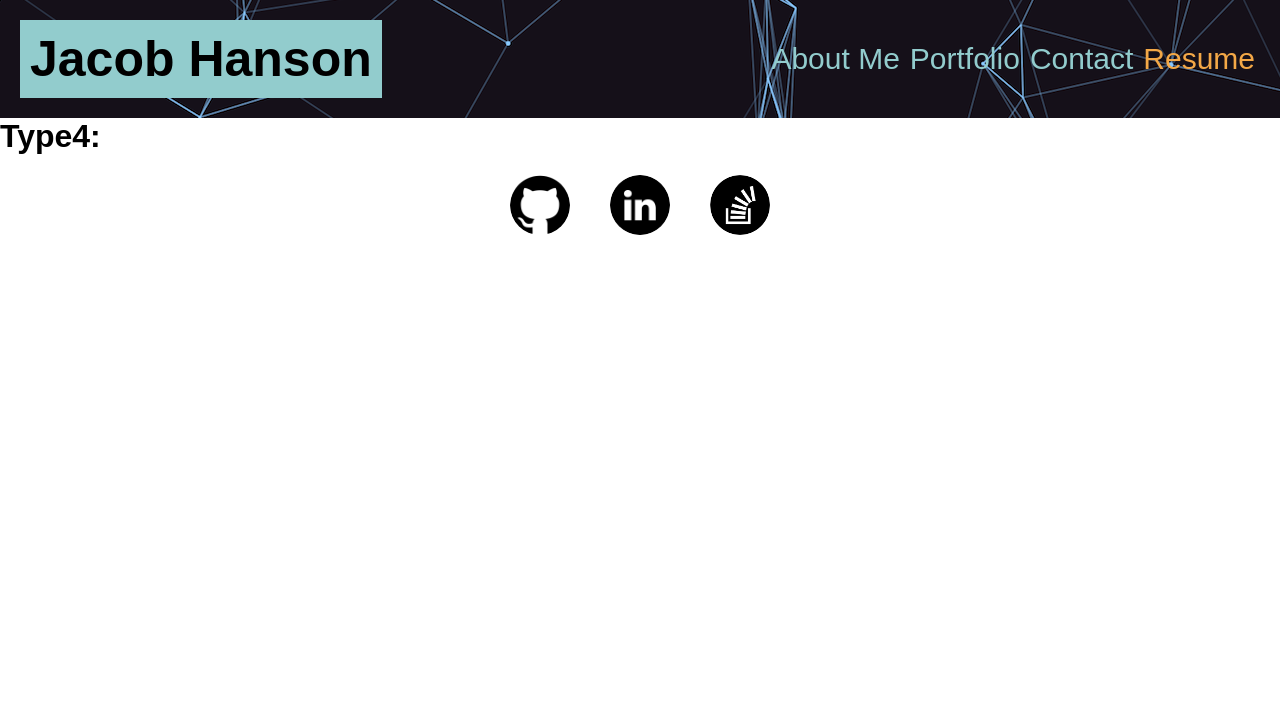
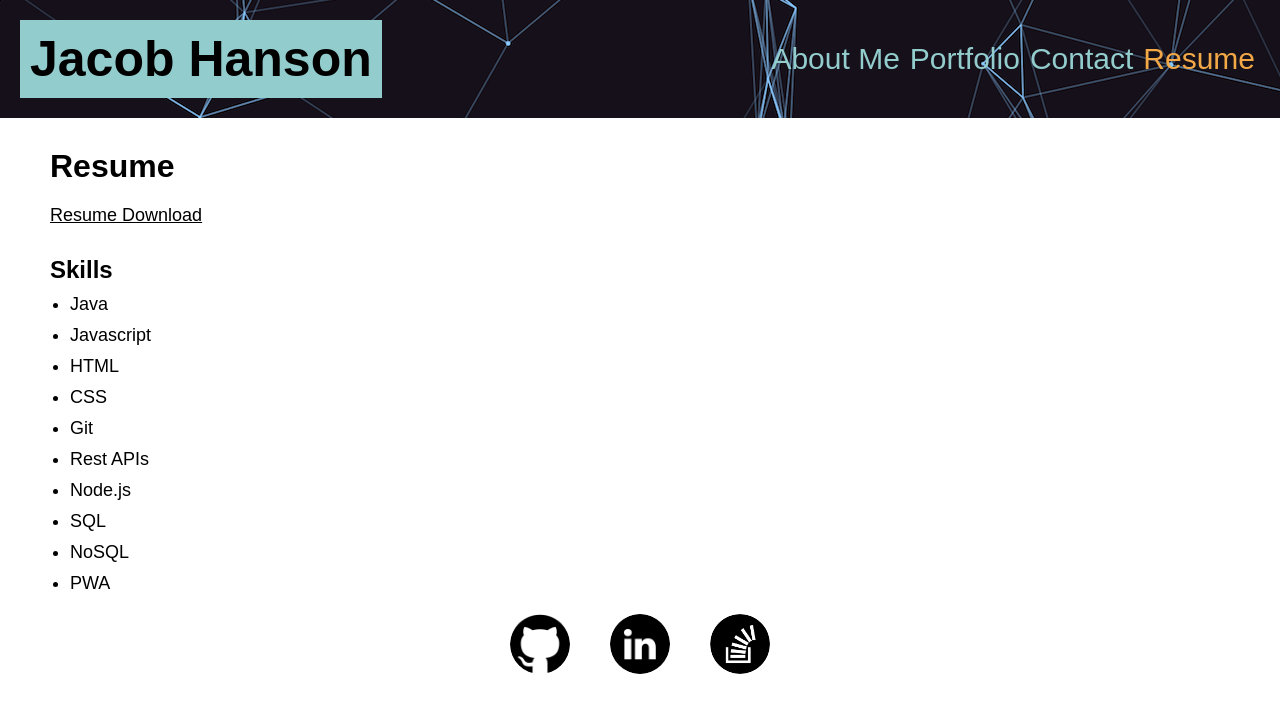
Before and after one commit to JacobRyanHanson/react-portfolio, a React (Create React App) app: page / in a window 1280 px wide. Both pictures are taken after a click on the item "Resume". Shown: the top 712 px of the page. Built offline with nearby package versions, Linux system fonts and the light colour scheme.

Commit message:
Fill resume section

```diff
--- a/src/App.js
+++ b/src/App.js
@@ -2,6 +2,7 @@ import React, { useState } from 'react';
 import Header from './components/Header';
 import Footer from './components/Footer';
 import avatar from "./assets/img/avatar.jpg";
+import resume from "./assets/resume/Resume.pdf";
 
 function App() {
 	const [categories] = useState([
@@ -72,7 +73,23 @@ function App() {
 
 				{currentCategory === categories[3] &&
 					<>
-						<h1>Type4: </h1>
+						<h1 id="resume">Resume </h1>
+						<a id="resume-link" href={resume} download>Resume Download</a>
+
+						<h2 id="skills">Skills</h2>
+
+						<ul id="skill-list-container">
+							<li>Java</li>
+							<li>Javascript</li>
+							<li>HTML</li>
+							<li>CSS</li>
+							<li>Git</li>
+							<li>Rest APIs</li>
+							<li>Node.js</li>
+							<li>SQL</li>
+							<li>NoSQL</li>
+							<li>PWA</li>
+						</ul>
 					</>
 				}
 			</main>
--- a/src/components/Navigation/index.js
+++ b/src/components/Navigation/index.js
@@ -9,7 +9,7 @@ function Naviation({ props }) {
 
     return (
         <nav>
-            <ul className="flexbox">
+            <ul id="nav-link-container"className="flexbox">
                 {categories.map((category) => (
                     <li key={category.name}
                         className={`list-item ${currentCategory.name === category.name && 'navActive'}`}
--- a/src/index.css
+++ b/src/index.css
@@ -9,8 +9,7 @@
 	box-sizing: border-box;
 	margin: 0;
 	padding: 0;
-	text-decoration: none;
-	list-style: none;
+
 }
 
 body {
@@ -35,6 +34,9 @@ body {
 	display: inline-block;
 }
 
+#nav-link-container {
+	list-style: none;
+}
 .list-item {
 	color: var(--secondary-color);
 	font-size: 30px;
@@ -58,7 +60,7 @@ ul.flexbox {
 	color: var(--quaternary-color);
 }
 
-/* About Me Styles */
+/* About Me */
 #about-me {
 	margin: 30px 50px 30px 50px;
 }
@@ -75,6 +77,26 @@ ul.flexbox {
 	font-size: large;
 }
 
+/* Resume Styles */
+#resume {
+	margin: 30px 0 20px 50px;
+}
+
+#resume-link {
+	color:black;
+	margin-left: 50px;
+	font-size: large;
+}
+
+#skills {
+	margin: 30px 0 0 50px;
+}
+
+#skill-list-container > *{
+	margin: 10px 0 0 70px;
+	font-size: large;
+}
+
 /* Footer Styles */
 .logo-container {
 	justify-content: center;
```
Also changed, not shown: 1 other file (tests, documents, lock files or other folders).
